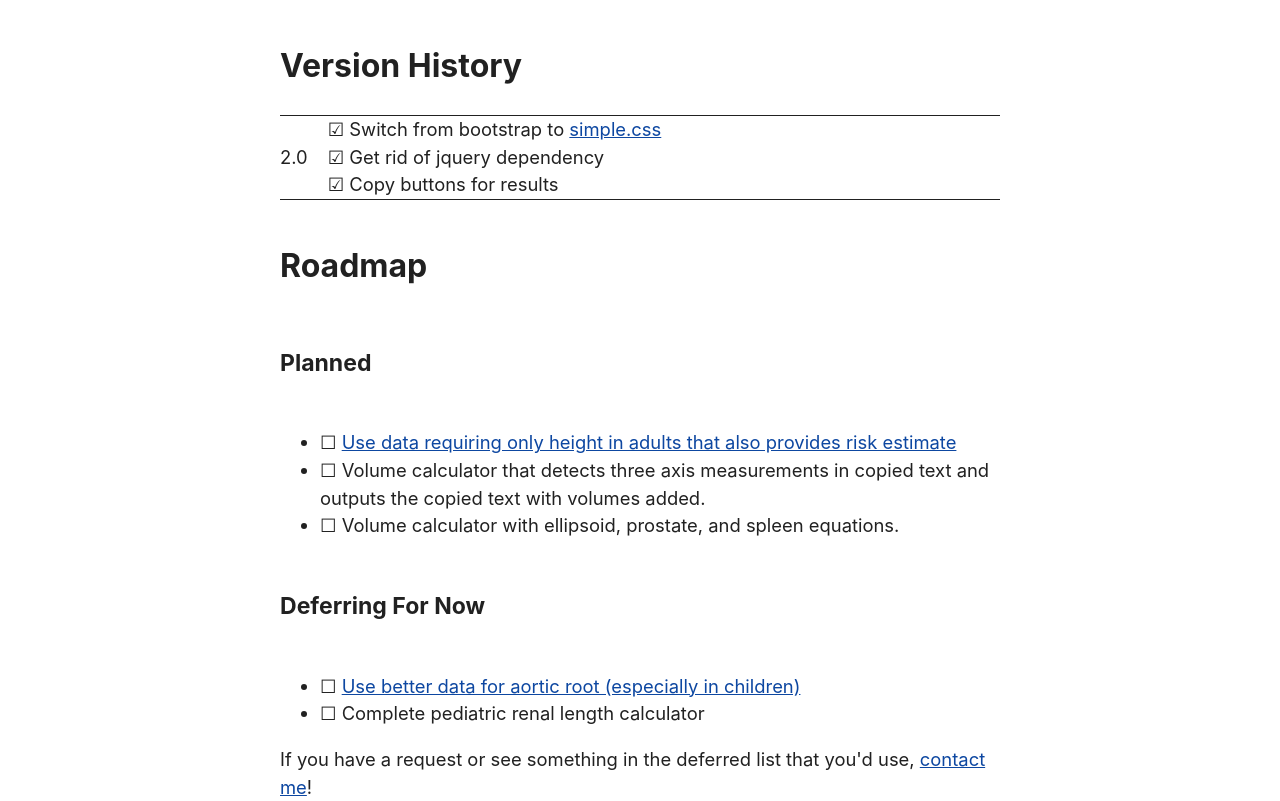
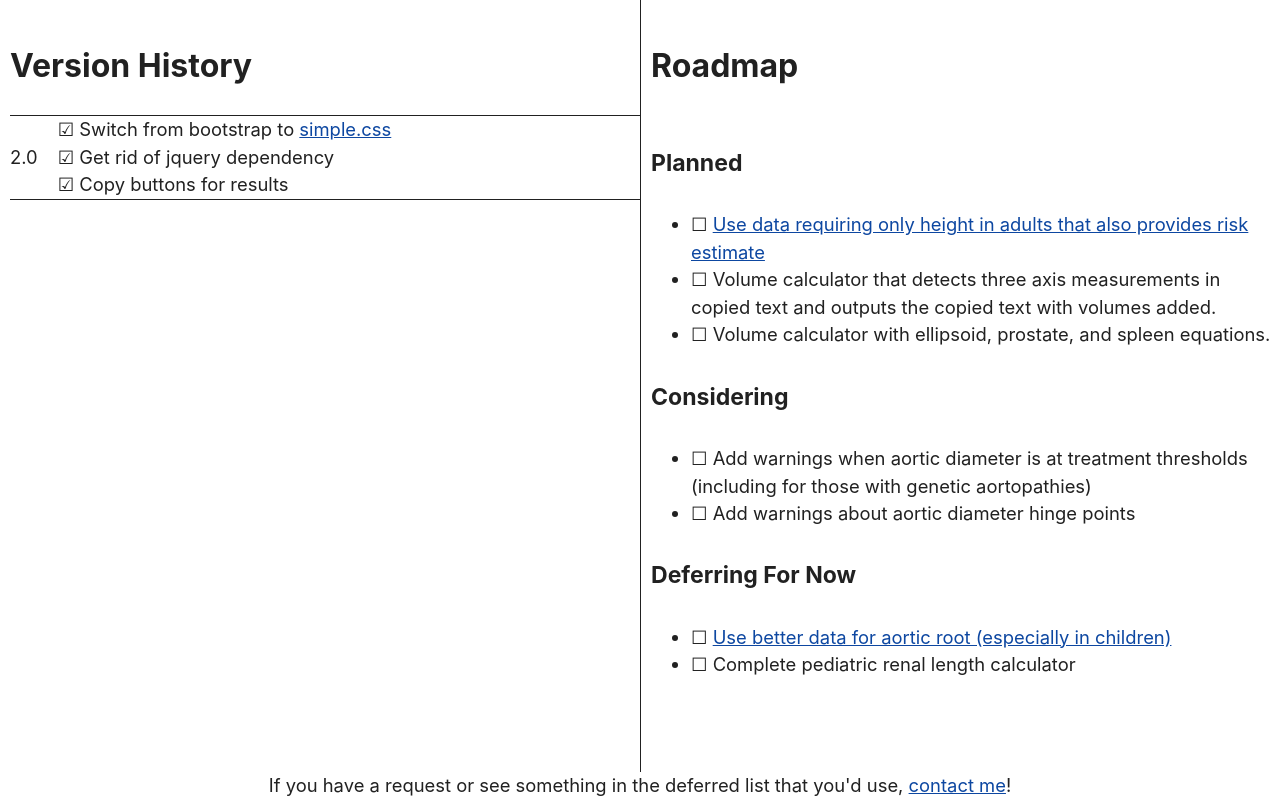
Before and after one commit to overtone1000/RadCalc, a PHP site: page /version in a window 1280 px wide. Run offline with PHP 8.4, Linux system fonts and the light colour scheme.

Commit message:
Refactor

```diff
--- a/src/site/AscendingAorticDiameter/index.html
+++ b/src/site/AscendingAorticDiameter/index.html
@@ -17,7 +17,7 @@
 
 	<!-- Main Container -->
 	<div class="main fill_vertical cols margin">
-		<div class="rows grow_vertically space_evenly">
+		<div class="rows flex_grow space_evenly">
 			<div class="cols half_width">
 				<div class="cols">
 					<h4>Input Type</h4>
@@ -27,7 +27,7 @@
 						<input id="AgeDiameterRadio" id="ahw" name="input_type_radio_group" type="radio" value="ahw" class="radio_style"><label for="ahw">Age and Aortic Diameter</label><br>
 					</form>
 
-					<div class="cols grow_vertically space_evenly">
+					<div class="cols flex_grow space_evenly">
 						<h4>Parameters</h4>
 						<div>
 							<div id="age">
--- a/src/site/DoublingTime/index.html
+++ b/src/site/DoublingTime/index.html
@@ -16,7 +16,7 @@
 
 	<!-- Main Container -->
 	<div class="main fill_vertical cols margin full_width">
-		<div class="cols grow_vertically">
+		<div class="cols flex_grow">
       <div class="cols centered">
         <table>
           <thead>
--- a/src/site/Thymus_CSS_SII/index.html
+++ b/src/site/Thymus_CSS_SII/index.html
@@ -16,7 +16,7 @@
 
 	<!-- Main Container -->
 	<div class="main fill_vertical cols margin">
-		<div class="rows grow_vertically space_evenly">
+		<div class="rows flex_grow space_evenly">
 			<div class="cols half_width">
 				<div class="cols">
 					<h4>Parameters</h4>
--- a/src/site/css/global.css
+++ b/src/site/css/global.css
@@ -53,7 +53,7 @@
     width:100%;
 }
 
-.grow_vertically
+.flex_grow
 {
     flex-grow: 1;
 }
--- a/src/site/index.html
+++ b/src/site/index.html
@@ -17,7 +17,7 @@
 		<h1 id="header">
 			RadCalc <a href="/version">v2.0</a>
         </h1>
-        <div class="cols grow_vertically">
+        <div class="cols flex_grow">
             <button onclick="window.location.href='/AscendingAorticDiameter';">Ascending Aortic Diameter</a>
             <button onclick="window.location.href='/Thymus_CSS_SII';">Thymic CSS/SII</button>
             <button onclick="window.location.href='/DoublingTime';">Doubling Time</button>
--- a/src/site/version/index.html
+++ b/src/site/version/index.html
@@ -11,12 +11,12 @@
 	<link rel="stylesheet" href="css/global.css">
   <link rel="stylesheet" href="version/version.css">
   </head>
-  <body class="main fill_vertical">
-    <div class="grow_vertically cols">
-      <div class="grow_vertically cols">
-        <div class="cols">
+  <body class="main cols fill_vertical">
+    <div class="flex_grow height100percent cols">
+        <div class="rows flex_grow">
+          <div class="cols half_width left_padding height100percent">
             <h3>Version History</h3>
-          <div class="cols">
+            <div class="flex_grow flex_shrink overflow">
               <div class="rows version_row">
                 <div class="version_cell">2.0</div>
                 <div class="cols">
@@ -26,13 +26,21 @@
                 </div>
               </div>
             </div>
+          </div>
+          <div class="cols half_width left_border left_padding height100percent">
             <h3>Roadmap</h3>
+            <div class="flex_grow flex_shrink overflow">
               <h4>Planned</h4>
               <ul>
                   <li>☐ <a href="https://www.sciencedirect.com/science/article/pii/S0022522317327691?pes=vor&utm_source=rsna&getft_integrator=rsna">
                     Use data requiring only height in adults that also provides risk estimate</a></li>
                   <li>☐ Volume calculator that detects three axis measurements in copied text and outputs the copied text with volumes added.</li>
                   <li>☐ Volume calculator with ellipsoid, prostate, and spleen equations.</li>
+              </ul>
+              <h4>Considering</h4>
+              <ul>
+                  <li>☐ Add warnings when aortic diameter is at treatment thresholds (including for those with genetic aortopathies)</li>
+                  <li>☐ Add warnings about aortic diameter hinge points</li>
               </ul>
               <h4>Deferring For Now</h4>
               <ul>
@@ -42,9 +50,9 @@
               </ul>
             </div>
           </div>
+        </div>
       <div class="flex_shrink centered cols">
         <div>If you have a request or see something in the deferred list that you'd use, <a href="https://github.com/overtone1000">contact me</a>!</div>
       </div>
-    </div>
   </body>
 </html>
--- a/src/site/version/version.css
+++ b/src/site/version/version.css
@@ -11,3 +11,25 @@
     align-content: center;
     margin-right: 20px;
 }
+
+.left_border
+{
+    border-width: 1px;
+    border-left-style: solid;
+}
+
+.left_padding
+{
+    padding-left: 10px;
+}
+
+.height100percent
+{
+    min-height: 100%;
+    overflow-y: auto;
+}
+
+.overflow
+{
+    overflow-y: auto;
+}
```
Lines whose indentation alone changed are shown as unchanged.
